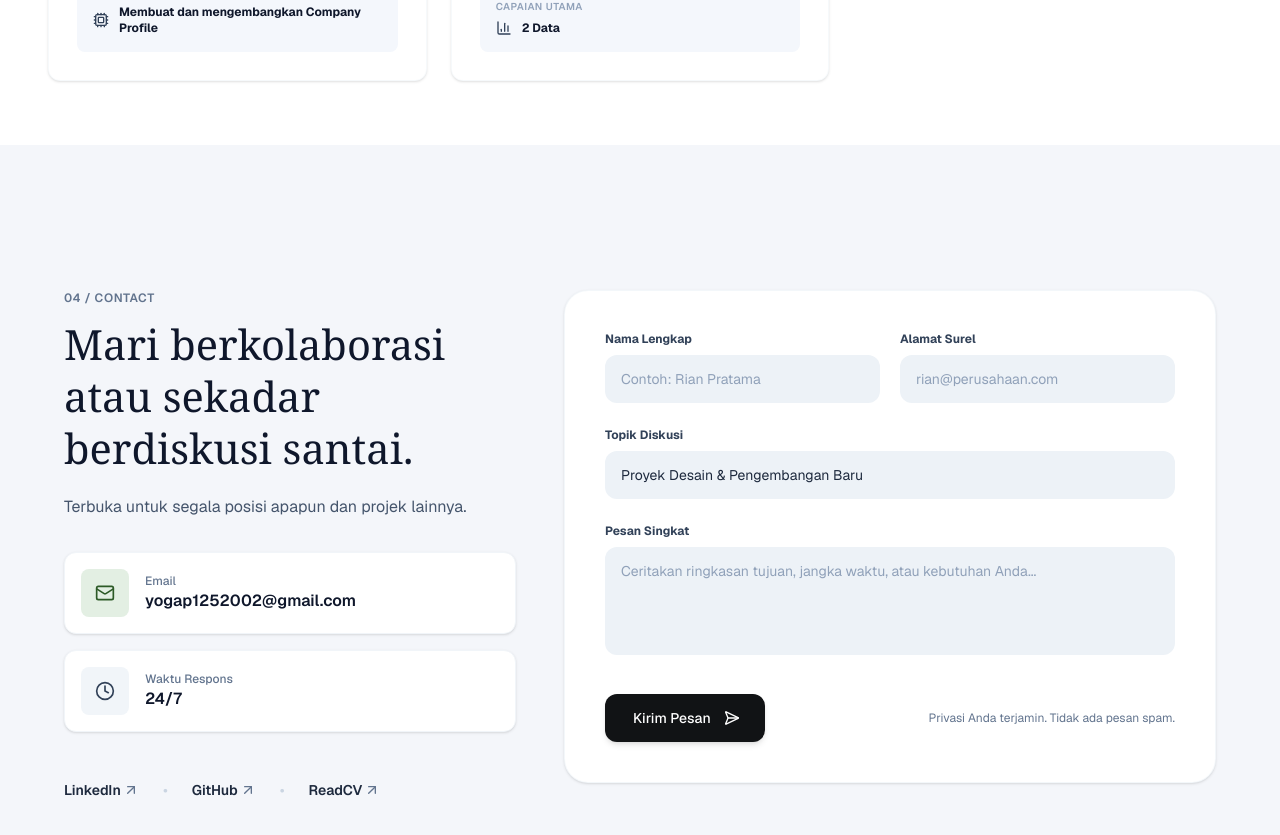
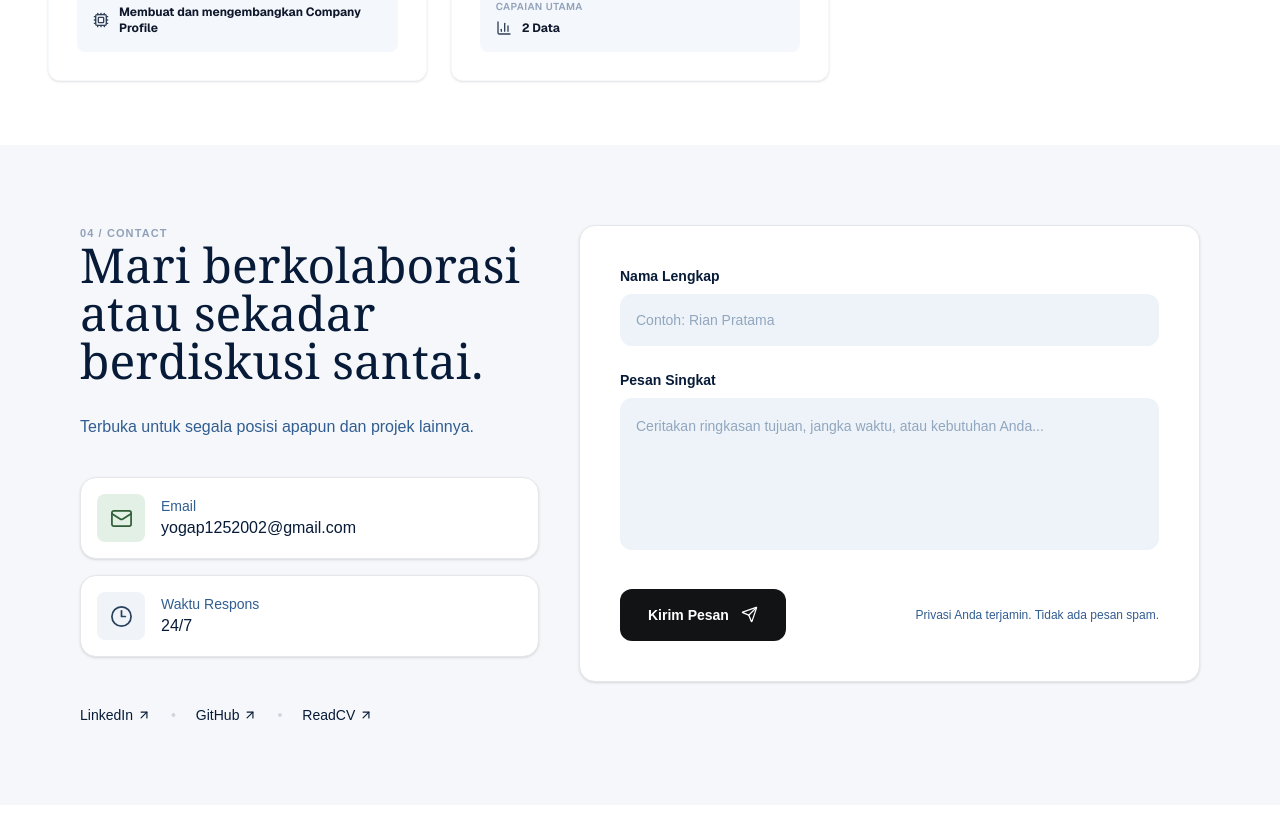
Before and after one commit to Aaagoy/portov2, a Next.js app: page / in a window 1280 px wide. Shown: the part 2873-3708 px from the top of the page. After the commit the page ends 3678 px from the top, so only its background shows below. Built offline with nearby package versions, Linux system fonts and the light colour scheme.

Commit message:
update contact

```diff
--- a/src/components/Contact.tsx
+++ b/src/components/Contact.tsx
@@ -1,226 +1,225 @@
-'use client';
+"use client";
 
-import React, { useState } from 'react';
-import { Mail, Clock, Send, ArrowUpRight, CheckCircle2 } from 'lucide-react';
+import { useState } from "react";
+import {
+  Mail,
+  Clock3,
+  Send,
+  ArrowUpRight,
+} from "lucide-react";
 
 export default function ContactSection() {
   const [formData, setFormData] = useState({
-    namaLengkap: '',
-    alamatSurel: '',
-    topikDiskusi: 'Proyek Desain & Pengembangan Baru',
-    pesanSingkat: '',
+    namaLengkap: "",
+    pesanSingkat: "",
   });
 
-  const [isSubmitted, setIsSubmitted] = useState(false);
-
-  // Tambahkan tipe untuk handleChange
   const handleChange = (
     e: React.ChangeEvent<HTMLInputElement | HTMLTextAreaElement>
   ) => {
-    const { name, value } = e.target;
-    setFormData((prev) => ({
-      ...prev,
-      [name]: value,
-    }));
+    setFormData({
+      ...formData,
+      [e.target.name]: e.target.value,
+    });
   };
 
-  // Tambahkan tipe untuk handleSubmit
   const handleSubmit = (e: React.FormEvent<HTMLFormElement>) => {
     e.preventDefault();
-    // Simulasi pengiriman form
-    setIsSubmitted(true);
-    setTimeout(() => {
-      setIsSubmitted(false);
-    }, 3000);
+
+    if (!formData.namaLengkap || !formData.pesanSingkat) {
+      alert("Nama dan pesan wajib diisi.");
+      return;
+    }
+
+    // Ganti dengan nomor WhatsApp kamu
+    const nomorWhatsApp = "6282287984586";
+
+    const pesan = `
+Halo, saya ${formData.namaLengkap}.
+
+${formData.pesanSingkat}
+    `;
+
+    const url = `https://wa.me/${nomorWhatsApp}?text=${encodeURIComponent(
+      pesan
+    )}`;
+
+    window.open(url, "_blank");
+
+    setFormData({
+      namaLengkap: "",
+      pesanSingkat: "",
+    });
   };
 
   return (
-    <section className="min-h-screen w-full bg-[#f4f6fa] flex items-center justify-center p-6 md:p-12 font-sans text-slate-800">
-      <div className="max-w-6xl w-full grid grid-cols-1 lg:grid-cols-12 gap-12 items-start">
+    <section
+      id="contact"
+      className="w-full bg-[#f5f7fa] px-6 py-20 md:px-12 lg:px-20"
+    >
+      <div className="mx-auto max-w-7xl">
+        <div className="grid gap-10 lg:grid-cols-[0.85fr_1.15fr] lg:items-start">
 
-        {}
-        <div className="lg:col-span-5 flex flex-col justify-between space-y-8">
+          {/* ================= LEFT ================= */}
           <div>
-            {/* Tag/Header kecil */}
-            <p className="text-xs font-semibold tracking-wider text-slate-500 uppercase mb-3">
-              04 / contact
+            {/* Label */}
+            <p className="text-[11px] font-semibold tracking-widest text-slate-400 uppercase">
+              04 / CONTACT
             </p>
 
-            {/* Judul Utama dengan Font Serif */}
-            <h1 className="text-3xl md:text-4xl lg:text-[2.6rem] leading-tight font-serif text-slate-900 font-normal mb-5">
+            {/* Heading */}
+            <h2 className="max-w-xl font-serif text-4xl text-[#071b38] md:text-5xl">
               Mari berkolaborasi atau sekadar berdiskusi santai.
-            </h1>
+            </h2>
 
-            {/* Subtitle Deskripsi */}
-            <p className="text-slate-600 text-sm md:text-base leading-relaxed mb-8">
+            {/* Description */}
+            <p className="mt-7 text-base leading-7 text-[#315d91]">
               Terbuka untuk segala posisi apapun dan projek lainnya.
             </p>
 
-            {/* Info Cards */}
-            <div className="space-y-4">
-              {/* Card 1: Surel Langsung */}
-              <div className="bg-white p-4 rounded-xl flex items-center space-x-4 shadow-sm border border-slate-100">
-                <div className="w-12 h-12 rounded-lg bg-[#e3efe3] flex items-center justify-center shrink-0">
-                  <Mail className="w-5 h-5 text-[#2d5a27]" />
+            {/* Contact Information */}
+            <div className="mt-9 space-y-4">
+
+              {/* Email */}
+              <div className="flex items-center gap-4 rounded-2xl border border-gray-200 bg-white p-4 shadow-sm">
+                <div className="flex h-12 w-12 shrink-0 items-center justify-center rounded-lg bg-[#e3f0e5]">
+                  <Mail
+                    size={23}
+                    strokeWidth={1.8}
+                    className="text-[#315d38]"
+                  />
                 </div>
+
                 <div>
-                  <p className="text-xs text-slate-500 font-medium">Email</p>
-                  <a
-                    href="mailto:yogap1252002@gmail.com"
-                    className="text-slate-900 font-semibold text-sm md:text-base hover:text-emerald-700 transition-colors"
-                  >
+                  <p className="text-sm text-[#315d91]">
+                    Email
+                  </p>
+
+                  <a href="mailto:emailkamu@gmail.com" className="font-medium text-[#071b38] hover:underline">
                     yogap1252002@gmail.com
                   </a>
                 </div>
               </div>
 
-              {/* Card 2: Waktu Respons */}
-              <div className="bg-white p-4 rounded-xl flex items-center space-x-4 shadow-sm border border-slate-100">
-                <div className="w-12 h-12 rounded-lg bg-slate-100 flex items-center justify-center shrink-0">
-                  <Clock className="w-5 h-5 text-slate-700" />
+              {/* Response Time */}
+              <div className="flex items-center gap-4 rounded-2xl border border-gray-200 bg-white p-4 shadow-sm">
+                <div className="flex h-12 w-12 shrink-0 items-center justify-center rounded-lg bg-[#f0f4f8]">
+                  <Clock3
+                    size={23}
+                    strokeWidth={1.8}
+                    className="text-[#29415f]"
+                  />
                 </div>
+
                 <div>
-                  <p className="text-xs text-slate-500 font-medium">Waktu Respons</p>
-                  <p className="text-slate-900 font-semibold text-sm md:text-base">
+                  <p className="text-sm text-[#315d91]">
+                    Waktu Respons
+                  </p>
+
+                  <p className="font-medium text-[#071b38]">
                     24/7
                   </p>
                 </div>
               </div>
             </div>
-          </div>
 
-          {}
-          <div className="flex flex-wrap items-center gap-6 pt-4 text-sm font-semibold text-slate-800">
+            {/* Social Links */}
+            <div className="mt-12 flex flex-wrap items-center gap-5 text-sm font-medium text-[#071b38]">
+
               <a
-              href="https://linkedin.com"
-              target="_blank"
-              rel="noreferrer"
-              className="flex items-center hover:text-slate-600 transition-colors"
+                href="#"
+                className="flex items-center gap-1 hover:underline"
               >
-              LinkedIn <ArrowUpRight className="w-4 h-4 ml-0.5 text-slate-500" />
+                LinkedIn
+                <ArrowUpRight size={14} />
               </a>
-            <span className="text-slate-300 hidden sm:inline">•</span>
+
+              <span className="text-gray-300">•</span>
+
               <a
-              href="https://github.com/Aaagoy"
-              target="_blank"
-              rel="noreferrer"
-              className="flex items-center hover:text-slate-600 transition-colors"
+                href="#"
+                className="flex items-center gap-1 hover:underline"
               >
-              GitHub <ArrowUpRight className="w-4 h-4 ml-0.5 text-slate-500" />
+                GitHub
+                <ArrowUpRight size={14} />
               </a>
-            <span className="text-slate-300 hidden sm:inline">•</span>
+
+              <span className="text-gray-300">•</span>
+
               <a
-              href="https://read.cv"
-              target="_blank"
-              rel="noreferrer"
-              className="flex items-center hover:text-slate-600 transition-colors"
+                href="#"
+                className="flex items-center gap-1 hover:underline"
               >
-              ReadCV <ArrowUpRight className="w-4 h-4 ml-0.5 text-slate-500" />
+                ReadCV
+                <ArrowUpRight size={14} />
               </a>
             </div>
           </div>
 
-        {}
-        <div className="lg:col-span-7">
-          <div className="bg-white rounded-3xl p-6 sm:p-8 md:p-10 shadow-sm border border-slate-100/80">
-            <form onSubmit={handleSubmit} className="space-y-6">
+          {/* ================= RIGHT ================= */}
+          <div className="border border-gray-200 bg-white p-7 shadow-sm md:p-10 rounded-2xl">
 
-              {/* Baris Pertama: Nama Lengkap & Alamat Surel */}
-              <div className="grid grid-cols-1 sm:grid-cols-2 gap-5">
-                <div className="space-y-2">
-                  <label htmlFor="namaLengkap" className="block text-xs font-bold text-slate-700">
+            <form onSubmit={handleSubmit}>
+
+              {/* Nama */}
+              <div>
+                <label
+                  htmlFor="namaLengkap"
+                  className="mb-2 block text-sm font-semibold text-[#071b38]"
+                >
                   Nama Lengkap
                 </label>
+
                 <input
-                    type="text"
                   id="namaLengkap"
                   name="namaLengkap"
-                    required
-                    placeholder="Contoh: Rian Pratama"
+                  type="text"
                   value={formData.namaLengkap}
                   onChange={handleChange}
-                    className="w-full bg-[#edf2f7] text-slate-800 placeholder-slate-400 text-sm rounded-xl px-4 py-3.5 outline-none focus:ring-2 focus:ring-slate-400/50 transition-all"
+                  placeholder="Contoh: Rian Pratama"
+                  className="w-full rounded-xl border-0 bg-[#edf3f8] px-4 py-4 text-sm text-[#071b38] outline-none placeholder:text-[#91a6bf] focus:ring-2 focus:ring-[#315d91]"
                 />
               </div>
 
-                <div className="space-y-2">
-                  <label htmlFor="alamatSurel" className="block text-xs font-bold text-slate-700">
-                    Alamat Surel
-                  </label>
-                  <input
-                    type="email"
-                    id="alamatSurel"
-                    name="alamatSurel"
-                    required
-                    placeholder="rian@perusahaan.com"
-                    value={formData.alamatSurel}
-                    onChange={handleChange}
-                    className="w-full bg-[#edf2f7] text-slate-800 placeholder-slate-400 text-sm rounded-xl px-4 py-3.5 outline-none focus:ring-2 focus:ring-slate-400/50 transition-all"
-                  />
-                </div>
-              </div>
-
-              {/* Baris Kedua: Topik Diskusi */}
-            <div className="space-y-2">
-                <label htmlFor="topikDiskusi" className="block text-xs font-bold text-slate-700">
-                    Topik Diskusi
-                </label>
-                <div className="relative">
-                <input
-                    type="text"
-                    id="topikDiskusi"
-                    name="topikDiskusi"
-                    required
-                    value={formData.topikDiskusi}
-                    onChange={handleChange}
-                    className="w-full bg-[#edf2f7] text-slate-800 placeholder-slate-400 text-sm rounded-xl px-4 py-3.5 outline-none focus:ring-2 focus:ring-slate-400/50 transition-all"
-                />
-                </div>
-            </div>
-
-              {/* Baris Ketiga: Pesan Singkat */}
-              <div className="space-y-2">
-                <label htmlFor="pesanSingkat" className="block text-xs font-bold text-slate-700">
+              {/* Pesan */}
+              <div className="mt-6">
+                <label
+                  htmlFor="pesanSingkat"
+                  className="mb-2 block text-sm font-semibold text-[#071b38]"
+                >
                   Pesan Singkat
                 </label>
+
                 <textarea
                   id="pesanSingkat"
                   name="pesanSingkat"
-                  rows={4}
-                  required
-                  placeholder="Ceritakan ringkasan tujuan, jangka waktu, atau kebutuhan Anda..."
                   value={formData.pesanSingkat}
                   onChange={handleChange}
-                  className="w-full bg-[#edf2f7] text-slate-800 placeholder-slate-400 text-sm rounded-xl px-4 py-3.5 outline-none focus:ring-2 focus:ring-slate-400/50 transition-all resize-none"
+                  placeholder="Ceritakan ringkasan tujuan, jangka waktu, atau kebutuhan Anda..."
+                  rows={5}
+                  className="w-full resize-none rounded-xl border-0 bg-[#edf3f8] px-4 py-4 text-sm leading-6 text-[#071b38] outline-none placeholder:text-[#91a6bf] focus:ring-2 focus:ring-[#315d91]"
                 />
               </div>
 
-              {}
-              <div className="pt-2 flex flex-col sm:flex-row items-center justify-between gap-4">
+              {/* Bottom */}
+              <div className="mt-8 flex flex-col gap-5 sm:flex-row sm:items-center sm:justify-between">
+
                 <button
                   type="submit"
-                  className="w-full sm:w-auto bg-[#111315] hover:bg-slate-800 active:scale-98 text-white px-7 py-3.5 rounded-xl font-medium text-sm flex items-center justify-center transition-all shadow-md"
+                  className="flex w-fit items-center gap-3 rounded-xl bg-[#111315] px-7 py-4 text-sm font-semibold text-white transition hover:bg-[#26303a]"
                 >
-                  {isSubmitted ? (
-                    <>
-                      Pesan Terkirim <CheckCircle2 className="w-4 h-4 ml-2 text-emerald-400" />
-                    </>
-                  ) : (
-                    <>
-                      Kirim Pesan <Send className="w-4 h-4 ml-2.5 rotate-45" />
-                    </>
-                  )}
+                  Kirim Pesan
+                  <Send size={17} strokeWidth={1.8} />
                 </button>
 
-                <p className="text-xs text-slate-500 text-center sm:text-right">
+                <p className="text-xs leading-5 text-[#315d91]">
                   Privasi Anda terjamin. Tidak ada pesan spam.
                 </p>
+
               </div>
-
             </form>
           </div>
         </div>
-
       </div>
     </section>
   );
```
Lines whose indentation alone changed are shown as unchanged.
